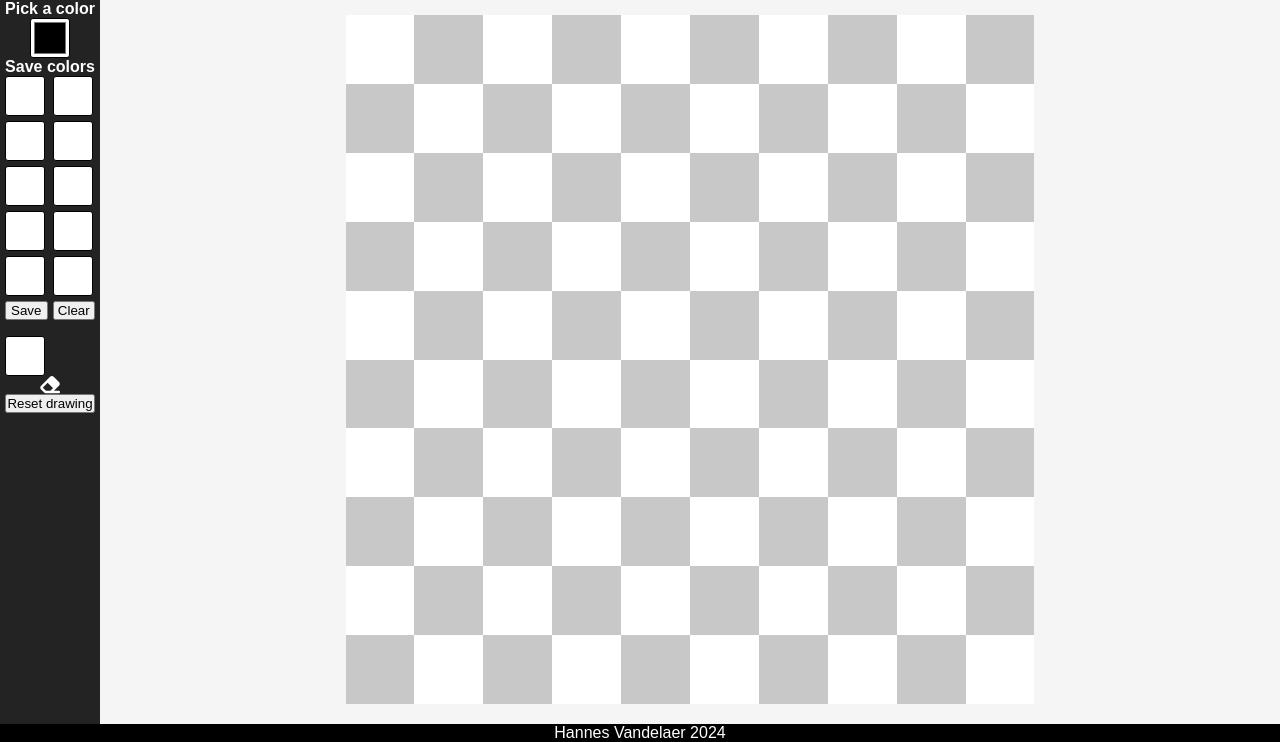
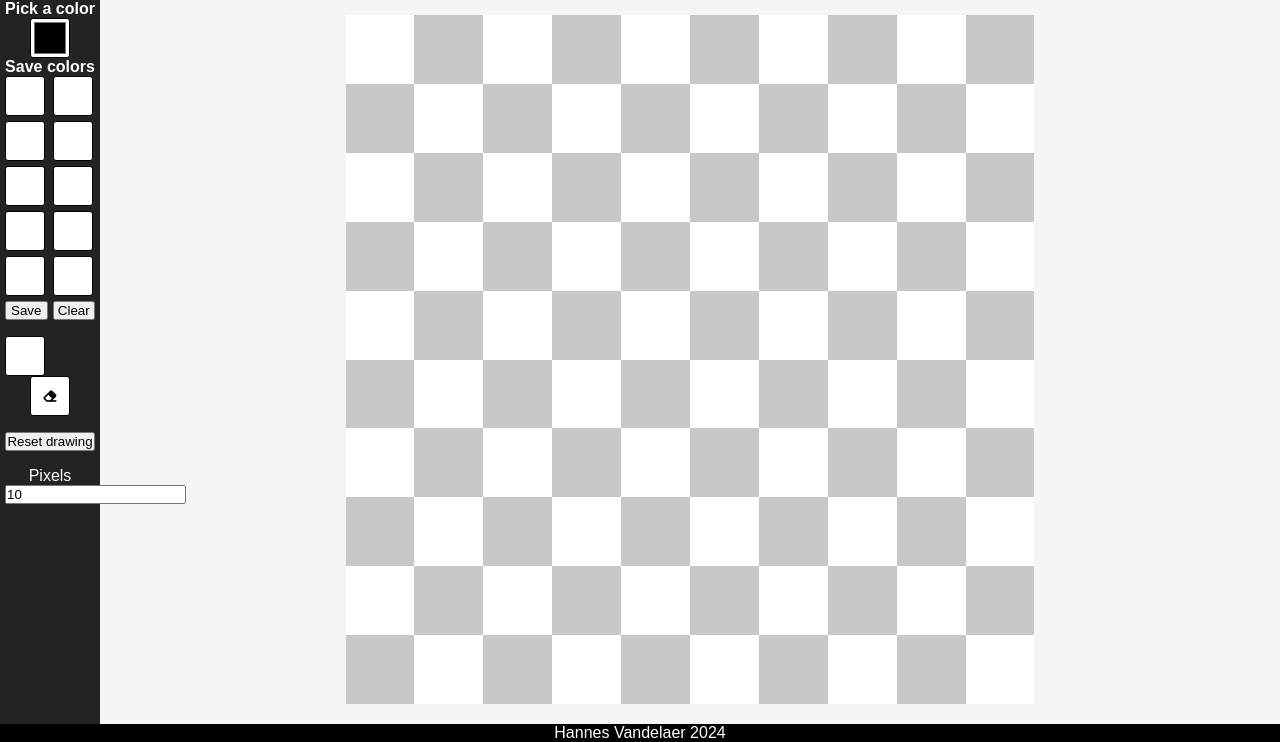
Before and after one commit to Hakke89/pixelart, a plain HTML site: page index.html in a window 1280 px wide. Shown: the part 58-800 px from the top of the page. Drawn offline with Linux system fonts and the light colour scheme.

Commit message:
Replace eraser icon with button and add pixel input form for resizing

```diff
--- a/index.html
+++ b/index.html
@@ -35,8 +35,15 @@
             <button id="clear-btn">Clear</button>
         </div>
         <div id="clear" class="color-square"></div>
-        <i class="fa fa-eraser fa-lg"></i>
+        <button id="eraser-btn" class="color-square js-color-square">
+            <i class="fa-solid fa-eraser"></i>
+        </button>
         <button id="reset-btn">Reset drawing</button>
+        <form method="GET" action="resize">
+            <label for="height">Pixels</label>
+            <input type="number" id="pixels" name="pixels" min="1" value="10" placeholder="10">
+        </form>
+
     </aside>
     <footer>Hannes Vandelaer 2024</footer>
 </body>
```
